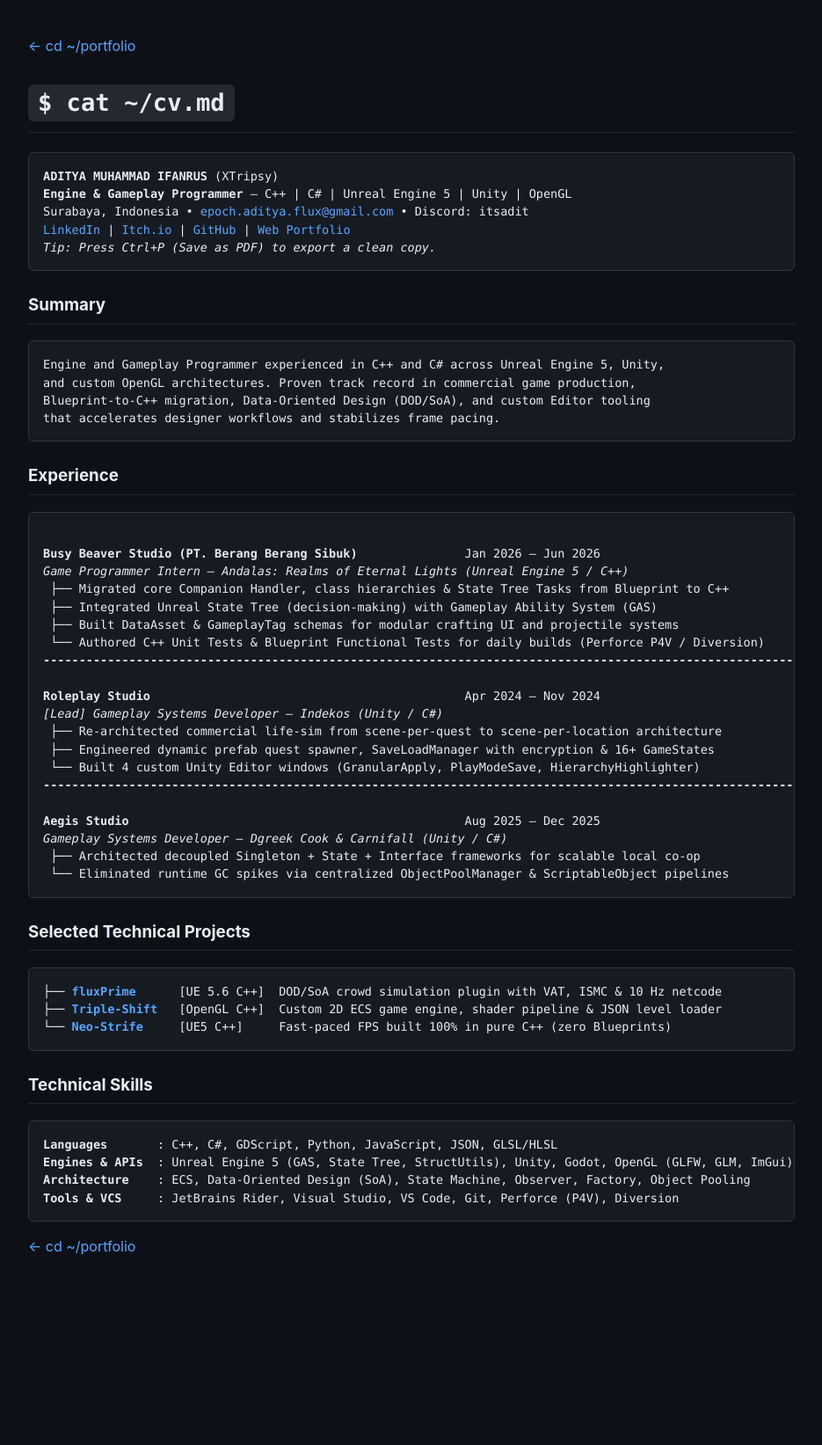
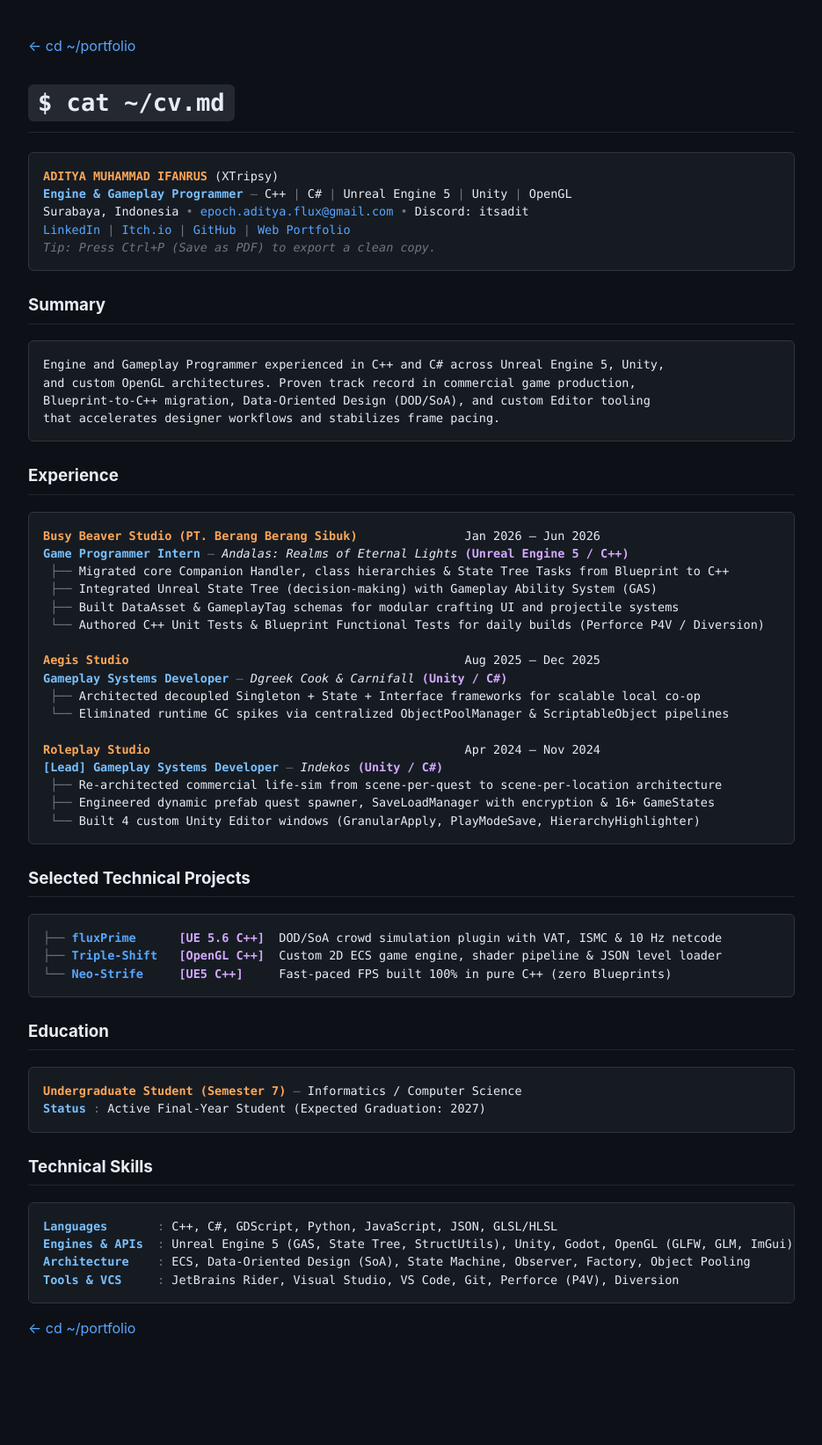
Before and after one commit to XTripsy/XTripsy, a Jekyll site: the page built from cv.md, in a window 1280 px wide. Shown: the whole page at 88% size, without its empty margins (172-1107 px from the left). Built offline with Jekyll 4.4.1, drawn with Linux system fonts in a browser that asks for light colours; our own code applies the rules of GitHub Pages for plain Markdown files; before the commit the page ends 1550 px from its top, so only the background shows below that.

Commit message:
Refactor CV layout and enhance formatting
Updated CV format with improved styling and structure.

```diff
--- a/cv.md
+++ b/cv.md
@@ -3,11 +3,11 @@
 <h1><code>$ cat ~/cv.md</code></h1>
 
 <pre>
-<b>ADITYA MUHAMMAD IFANRUS</b> (XTripsy)
-<b>Engine &amp; Gameplay Programmer</b> — C++ | C# | Unreal Engine 5 | Unity | OpenGL
-Surabaya, Indonesia &bull; <a href="mailto:epoch.aditya.flux@gmail.com">epoch.aditya.flux@gmail.com</a> &bull; Discord: itsadit
-<a href="https://www.linkedin.com/in/aditya-muhammad-ifanrus-a55948332">LinkedIn</a> | <a href="https://aditya-muhammad-ifanrus.itch.io/">Itch.io</a> | <a href="https://github.com/XTripsy">GitHub</a> | <a href="https://xtripsy.github.io/XTripsy/">Web Portfolio</a>
-<i>Tip: Press Ctrl+P (Save as PDF) to export a clean copy.</i>
+<span class="t-accent">ADITYA MUHAMMAD IFANRUS</span> (XTripsy)
+<span class="t-key">Engine &amp; Gameplay Programmer</span> <span class="t-dim">—</span> C++ <span class="t-dim">|</span> C# <span class="t-dim">|</span> Unreal Engine 5 <span class="t-dim">|</span> Unity <span class="t-dim">|</span> OpenGL
+Surabaya, Indonesia <span class="t-dim">&bull;</span> <a href="mailto:epoch.aditya.flux@gmail.com">epoch.aditya.flux@gmail.com</a> <span class="t-dim">&bull;</span> Discord: itsadit
+<a href="https://www.linkedin.com/in/aditya-muhammad-ifanrus-a55948332">LinkedIn</a> <span class="t-dim">|</span> <a href="https://aditya-muhammad-ifanrus.itch.io/">Itch.io</a> <span class="t-dim">|</span> <a href="https://github.com/XTripsy">GitHub</a> <span class="t-dim">|</span> <a href="https://xtripsy.github.io/XTripsy/">Web Portfolio</a>
+<span class="t-dim"><i>Tip: Press Ctrl+P (Save as PDF) to export a clean copy.</i></span>
 </pre>
 
 <h3>Summary</h3>
@@ -20,41 +20,44 @@ that accelerates designer workflows and stabilizes frame pacing.
 
 <h3>Experience</h3>
 <pre>
+<span class="t-accent">Busy Beaver Studio (PT. Berang Berang Sibuk)</span>               Jan 2026 – Jun 2026
+<span class="t-key">Game Programmer Intern</span> <span class="t-dim">—</span> <i>Andalas: Realms of Eternal Lights</i> <span class="t-hl">(Unreal Engine 5 / C++)</span>
+ <span class="t-dim">├──</span> Migrated core Companion Handler, class hierarchies &amp; State Tree Tasks from Blueprint to C++
+ <span class="t-dim">├──</span> Integrated Unreal State Tree (decision-making) with Gameplay Ability System (GAS)
+ <span class="t-dim">├──</span> Built DataAsset &amp; GameplayTag schemas for modular crafting UI and projectile systems
+ <span class="t-dim">└──</span> Authored C++ Unit Tests &amp; Blueprint Functional Tests for daily builds (Perforce P4V / Diversion)
 
-<b>Busy Beaver Studio (PT. Berang Berang Sibuk)</b>               Jan 2026 – Jun 2026
-<i>Game Programmer Intern — Andalas: Realms of Eternal Lights (Unreal Engine 5 / C++)</i>
- ├── Migrated core Companion Handler, class hierarchies &amp; State Tree Tasks from Blueprint to C++
- ├── Integrated Unreal State Tree (decision-making) with Gameplay Ability System (GAS)
- ├── Built DataAsset &amp; GameplayTag schemas for modular crafting UI and projectile systems
- └── Authored C++ Unit Tests &amp; Blueprint Functional Tests for daily builds (Perforce P4V / Diversion)
-<b>-------------------------------------------------------------------------------------------------------------</b>
+<span class="t-accent">Aegis Studio</span>                                               Aug 2025 – Dec 2025
+<span class="t-key">Gameplay Systems Developer</span> <span class="t-dim">—</span> <i>Dgreek Cook &amp; Carnifall</i> <span class="t-hl">(Unity / C#)</span>
+ <span class="t-dim">├──</span> Architected decoupled Singleton + State + Interface frameworks for scalable local co-op
+ <span class="t-dim">└──</span> Eliminated runtime GC spikes via centralized ObjectPoolManager &amp; ScriptableObject pipelines
 
-<b>Roleplay Studio</b>                                            Apr 2024 – Nov 2024
-<i>[Lead] Gameplay Systems Developer — Indekos (Unity / C#)</i>
- ├── Re-architected commercial life-sim from scene-per-quest to scene-per-location architecture
- ├── Engineered dynamic prefab quest spawner, SaveLoadManager with encryption &amp; 16+ GameStates
- └── Built 4 custom Unity Editor windows (GranularApply, PlayModeSave, HierarchyHighlighter)
-<b>-------------------------------------------------------------------------------------------------------------</b>
-
-<b>Aegis Studio</b>                                               Aug 2025 – Dec 2025
-<i>Gameplay Systems Developer — Dgreek Cook &amp; Carnifall (Unity / C#)</i>
- ├── Architected decoupled Singleton + State + Interface frameworks for scalable local co-op
- └── Eliminated runtime GC spikes via centralized ObjectPoolManager &amp; ScriptableObject pipelines
+<span class="t-accent">Roleplay Studio</span>                                            Apr 2024 – Nov 2024
+<span class="t-key">[Lead] Gameplay Systems Developer</span> <span class="t-dim">—</span> <i>Indekos</i> <span class="t-hl">(Unity / C#)</span>
+ <span class="t-dim">├──</span> Re-architected commercial life-sim from scene-per-quest to scene-per-location architecture
+ <span class="t-dim">├──</span> Engineered dynamic prefab quest spawner, SaveLoadManager with encryption &amp; 16+ GameStates
+ <span class="t-dim">└──</span> Built 4 custom Unity Editor windows (GranularApply, PlayModeSave, HierarchyHighlighter)
 </pre>
 
 <h3>Selected Technical Projects</h3>
 <pre>
-├── <a href="tools/fluxPrime.md"><b>fluxPrime</b></a>      [UE 5.6 C++]  DOD/SoA crowd simulation plugin with VAT, ISMC &amp; 10 Hz netcode
-├── <a href="games/triple-shift/tripleshift.md"><b>Triple-Shift</b></a>   [OpenGL C++]  Custom 2D ECS game engine, shader pipeline &amp; JSON level loader
-└── <a href="games/neo-strife/neostrife.md"><b>Neo-Strife</b></a>     [UE5 C++]     Fast-paced FPS built 100% in pure C++ (zero Blueprints)
+<span class="t-dim">├──</span> <a href="tools/fluxPrime.md"><b>fluxPrime</b></a>      <span class="t-hl">[UE 5.6 C++]</span>  DOD/SoA crowd simulation plugin with VAT, ISMC &amp; 10 Hz netcode
+<span class="t-dim">├──</span> <a href="games/triple-shift/tripleshift.md"><b>Triple-Shift</b></a>   <span class="t-hl">[OpenGL C++]</span>  Custom 2D ECS game engine, shader pipeline &amp; JSON level loader
+<span class="t-dim">└──</span> <a href="games/neo-strife/neostrife.md"><b>Neo-Strife</b></a>     <span class="t-hl">[UE5 C++]</span>     Fast-paced FPS built 100% in pure C++ (zero Blueprints)
+</pre>
+
+<h3>Education</h3>
+<pre>
+<span class="t-accent">Undergraduate Student (Semester 7)</span> <span class="t-dim">—</span> Informatics / Computer Science
+<span class="t-key">Status</span> <span class="t-dim">:</span> Active Final-Year Student (Expected Graduation: 2027)
 </pre>
 
 <h3>Technical Skills</h3>
 <pre>
-<b>Languages</b>       : C++, C#, GDScript, Python, JavaScript, JSON, GLSL/HLSL
-<b>Engines &amp; APIs</b>  : Unreal Engine 5 (GAS, State Tree, StructUtils), Unity, Godot, OpenGL (GLFW, GLM, ImGui)
-<b>Architecture</b>    : ECS, Data-Oriented Design (SoA), State Machine, Observer, Factory, Object Pooling
-<b>Tools &amp; VCS</b>     : JetBrains Rider, Visual Studio, VS Code, Git, Perforce (P4V), Diversion
+<span class="t-key">Languages</span>       <span class="t-dim">:</span> C++, C#, GDScript, Python, JavaScript, JSON, GLSL/HLSL
+<span class="t-key">Engines &amp; APIs</span>  <span class="t-dim">:</span> Unreal Engine 5 (GAS, State Tree, StructUtils), Unity, Godot, OpenGL (GLFW, GLM, ImGui)
+<span class="t-key">Architecture</span>    <span class="t-dim">:</span> ECS, Data-Oriented Design (SoA), State Machine, Observer, Factory, Object Pooling
+<span class="t-key">Tools &amp; VCS</span>     <span class="t-dim">:</span> JetBrains Rider, Visual Studio, VS Code, Git, Perforce (P4V), Diversion
 </pre>
 
 <a href="README.md">&larr; cd ~/portfolio</a>
```
